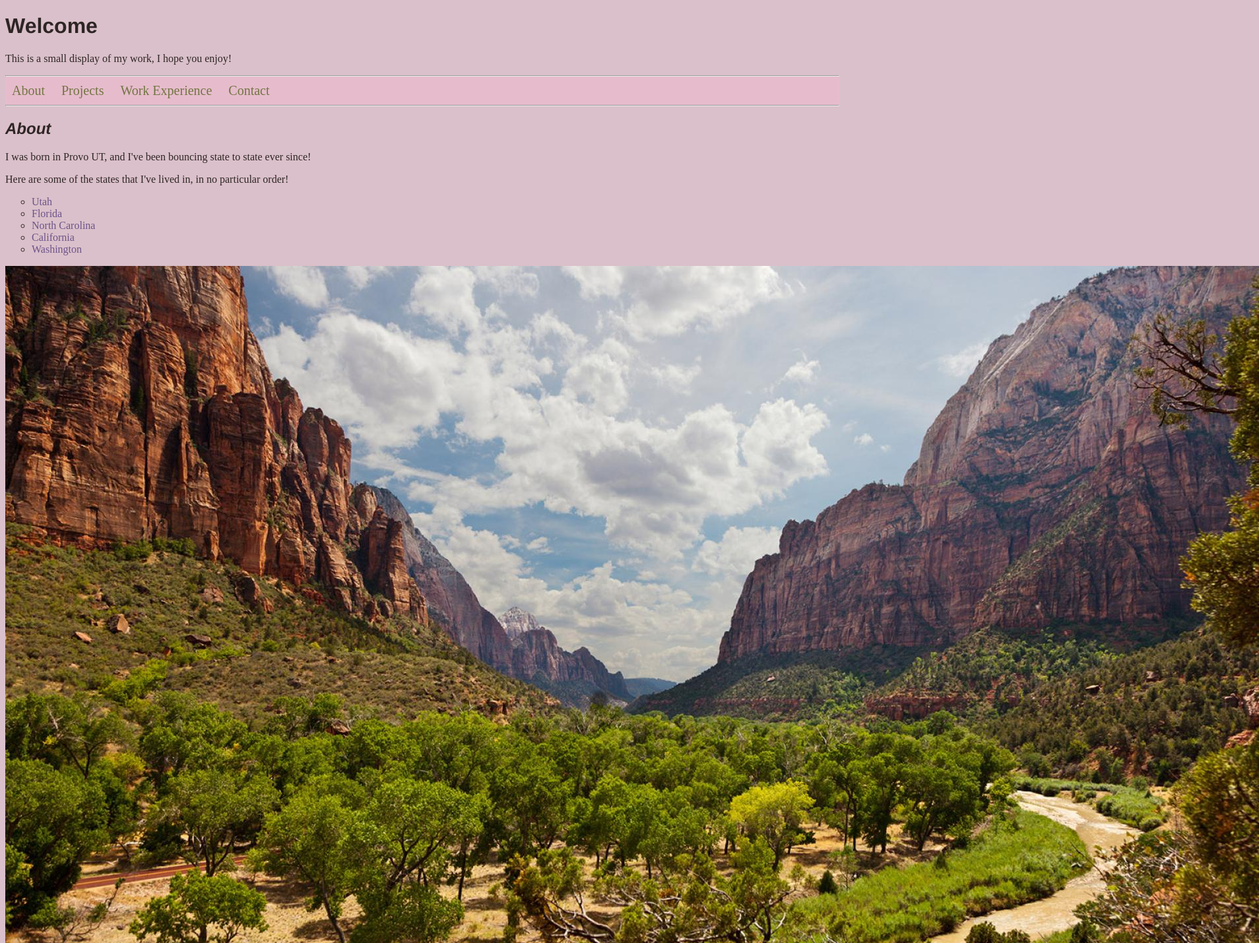
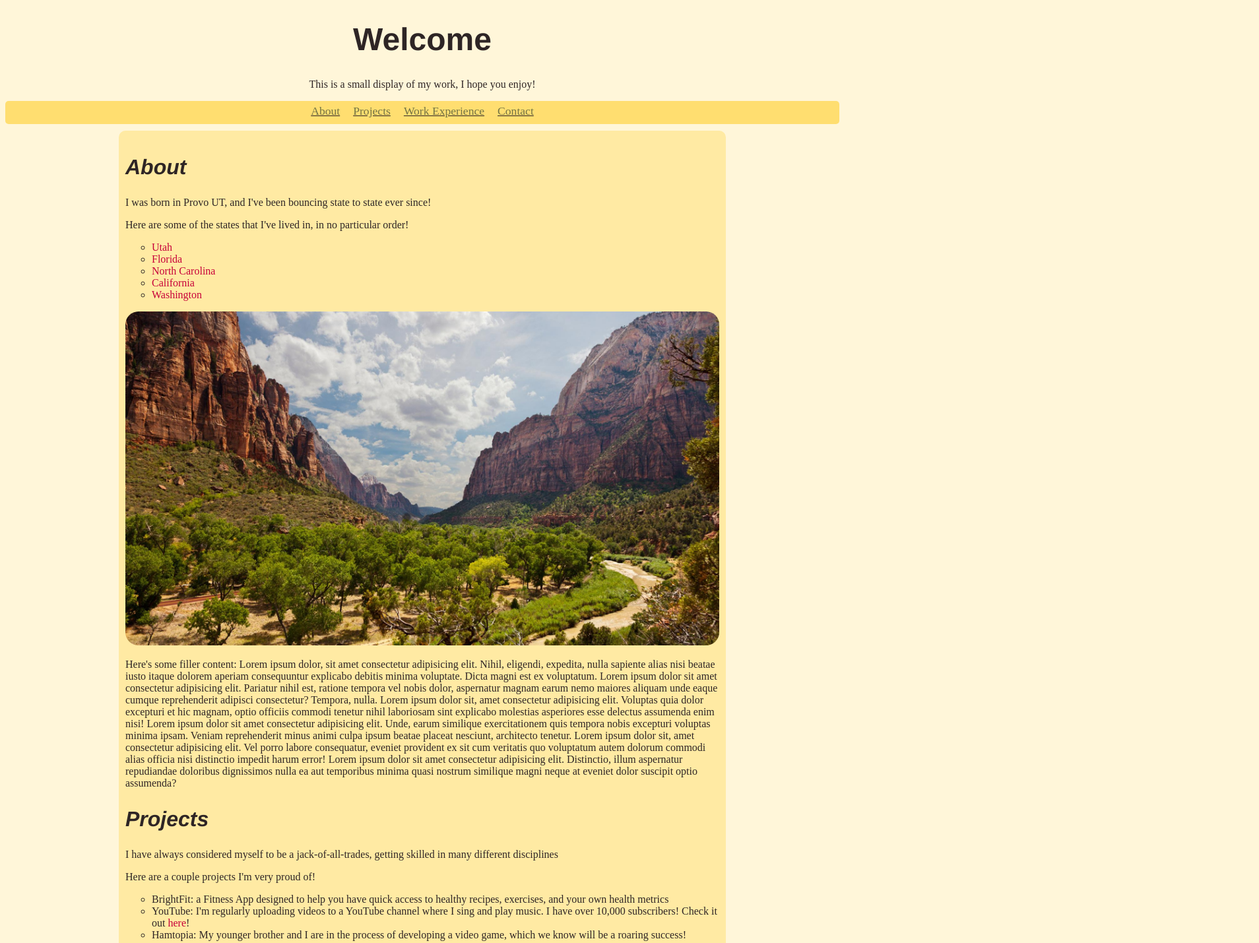
Before and after one commit to BrodyRas/260lab1, a plain HTML site: page index.html in a window 1280 px wide. Shown: the top 1429 px of the page at 66% size, 1908 px wide, since content can reach past the window. Drawn offline with Linux system fonts and the light colour scheme.

Commit message:
cosmetic changes

```diff
--- a/index.html
+++ b/index.html
@@ -8,20 +8,21 @@
 </head>
 
 <body>
+  <div class="title">
     <h1>Welcome</h1>
     <p>This is a small display of my work, I hope you enjoy!</p>
+  </div>
 
   <div class="sticky">
-    <hr>
     <ul class="nav-bar">
       <li><a href=#about>About</a></li>
       <li><a href=#projects>Projects</a></li>
       <li><a href=#experience>Work Experience</a></li>
       <li><a href=#contact>Contact</a></li>
     </ul>
-    <hr>
   </div>
 
+  <div class="page">
     <h2 id="about">About</h2>
     <p>I was born in Provo UT, and I've been bouncing state to state ever since!<br></p>
     <p>Here are some of the states that I've lived in, in no particular order!</p>
@@ -33,31 +34,76 @@
       <li><a href="https://access.wa.gov/">Washington</a></li>
     </ul>
     <img src="images/utah.jpg" alt="A Utah Valley">
+    <p>Here's some filler content: Lorem ipsum dolor, sit amet consectetur adipisicing elit. Nihil, eligendi, expedita,
+      nulla sapiente alias nisi beatae iusto itaque dolorem aperiam consequuntur explicabo debitis minima voluptate.
+      Dicta magni est ex voluptatum. Lorem ipsum dolor sit amet consectetur adipisicing elit. Pariatur nihil est,
+      ratione tempora vel nobis dolor, aspernatur magnam earum nemo maiores aliquam unde eaque cumque reprehenderit
+      adipisci consectetur? Tempora, nulla. Lorem ipsum dolor sit, amet consectetur adipisicing elit. Voluptas quia
+      dolor excepturi et hic magnam, optio officiis commodi tenetur nihil laboriosam sint explicabo molestias asperiores
+      esse delectus assumenda enim nisi! Lorem ipsum dolor sit amet consectetur adipisicing elit. Unde, earum similique
+      exercitationem quis tempora nobis excepturi voluptas minima ipsam. Veniam reprehenderit minus animi culpa ipsum
+      beatae placeat nesciunt, architecto tenetur. Lorem ipsum dolor sit, amet consectetur adipisicing elit. Vel porro
+      labore consequatur, eveniet provident ex sit cum veritatis quo voluptatum autem dolorum commodi alias officia nisi
+      distinctio impedit harum error! Lorem ipsum dolor sit amet consectetur adipisicing elit. Distinctio, illum
+      aspernatur repudiandae doloribus dignissimos nulla ea aut temporibus minima quasi nostrum similique magni neque at
+      eveniet dolor suscipit optio assumenda?</p>
 
     <h2 id="projects">Projects</h2>
     <p>I have always considered myself to be a jack-of-all-trades, getting skilled in many different disciplines<br></p>
     <p>Here are a couple projects I'm very proud of!</p>
     <ul>
-    <li>BrightFit: a Fitness App designed to help you have quick access to healthy recipes, exercises, and your own health metrics</li>
-    <li>YouTube: I'm regularly uploading videos to a YouTube channel where I sing and play music. I have over 10,000 subscribers! Check it out <a href="https://www.youtube.com/channel/UCwiVVxRl8WCzJSAz1pGf43g">here</a>!</li>
-    <li>Hamtopia: My younger brother and I are in the process of developing a video game, which we know will be a roaring success!</li>
+      <li>BrightFit: a Fitness App designed to help you have quick access to healthy recipes, exercises, and your own
+        health metrics</li>
+      <li>YouTube: I'm regularly uploading videos to a YouTube channel where I sing and play music. I have over 10,000
+        subscribers! Check it out <a href="https://www.youtube.com/channel/UCwiVVxRl8WCzJSAz1pGf43g">here</a>!</li>
+      <li>Hamtopia: My younger brother and I are in the process of developing a video game, which we know will be a
+        roaring success!</li>
     </ul>
     <img src="images/studio.jpg" alt="A musical studio">
+    <p>Here's some filler content: Lorem ipsum dolor, sit amet consectetur adipisicing elit. Nihil, eligendi, expedita,
+      nulla sapiente alias nisi beatae iusto itaque dolorem aperiam consequuntur explicabo debitis minima voluptate.
+      Dicta magni est ex voluptatum. Lorem ipsum dolor sit amet consectetur adipisicing elit. Pariatur nihil est,
+      ratione tempora vel nobis dolor, aspernatur magnam earum nemo maiores aliquam unde eaque cumque reprehenderit
+      adipisci consectetur? Tempora, nulla. Lorem ipsum dolor sit, amet consectetur adipisicing elit. Voluptas quia
+      dolor excepturi et hic magnam, optio officiis commodi tenetur nihil laboriosam sint explicabo molestias asperiores
+      esse delectus assumenda enim nisi!</p>
+
+
     <h2 id="experience">Work Experience:</h2>
     <p>I've been blessed to have many opportunities to work and build experience.<br></p>
     <p>Here are some places I've been employed!</p>
     <ul>
       <li>Juni Learning: I work here currently! I'm a remote CS tutor, teaching students in 1:1 sessions</li>
-    <li>Imagine Learning: I worked as a Quality Assurance intern to make sure the Spanish translations and functionality are in place</li>
-    <li>Eat Sleep Play: This game studio worked with Zynga to produce levels for the mobile game Looney Tunes Dash!</li>
+      <li>Imagine Learning: I worked as a Quality Assurance intern to make sure the Spanish translations and
+        functionality are in place</li>
+      <li>Eat Sleep Play: This game studio worked with Zynga to produce levels for the mobile game Looney Tunes Dash!
+      </li>
     </ul>
     <img src="images/code.jpg" alt="Lines of Code">
+    <p>Here's some filler content: Lorem ipsum dolor, sit amet consectetur adipisicing elit. Nihil, eligendi, expedita,
+      nulla sapiente alias nisi beatae iusto itaque dolorem aperiam consequuntur explicabo debitis minima voluptate.
+      Dicta magni est ex voluptatum. Lorem ipsum dolor sit amet consectetur adipisicing elit. Pariatur nihil est,
+      ratione tempora vel nobis dolor, aspernatur magnam earum nemo maiores aliquam unde eaque cumque reprehenderit
+      adipisci consectetur? Tempora, nulla. Lorem ipsum dolor sit, amet consectetur adipisicing elit. Voluptas quia
+      dolor excepturi et hic magnam, optio officiis commodi tenetur nihil laboriosam sint explicabo molestias asperiores
+      esse delectus assumenda enim nisi! Lorem, ipsum dolor sit amet consectetur adipisicing elit. Nulla perspiciatis
+      quibusdam, fuga cum aliquam sed, animi quaerat veritatis officiis impedit, vero error unde. Quam vel quasi est
+      quisquam, quia voluptatem. Lorem ipsum dolor sit amet consectetur, adipisicing elit. Assumenda dolore cumque
+      asperiores rerum dolorem ab, quas quisquam doloribus maxime iste illo magnam nam sit impedit sequi consequatur,
+      nemo natus aut? Lorem ipsum dolor sit amet consectetur adipisicing elit. Nostrum omnis quia ipsam quis distinctio
+      qui doloremque rerum odio! Placeat, harum expedita rem illo voluptas velit cupiditate deserunt impedit sed
+      adipisci! Lorem ipsum dolor sit amet consectetur adipisicing elit. Beatae suscipit quaerat voluptatibus dolorum
+      illum ipsum, neque in ducimus repudiandae, ab ratione, earum atque maiores facere doloremque error modi veritatis
+      eius! Lorem ipsum dolor sit amet consectetur adipisicing elit. Facilis, eius. Et sit non, minus iusto distinctio
+      mollitia quidem quaerat ipsa officia! Ex dolorum quis commodi modi voluptate, natus temporibus eaque?</p>
+
     <h2 id="contact">Contact Me</h2>
     <ul>
       <li>Brody Rasmussen</li>
       <li>abc@def.ghi</li>
       <li>(123)-456-7890</li>
     </ul>
+  </div>
 
 </body>
 
--- a/style.css
+++ b/style.css
@@ -1,6 +1,21 @@
 body {
   color: #2e2525; /* dark gray*/
-  background-color: #dac0ca;
+  background-color: #fff6d9;
+}
+
+img{
+  width: 100%;
+  border-radius: 20px;
+}
+
+.title{
+  justify-content: center;
+  align-items: center;
+}
+
+.title h1,
+.title p {
+  text-align: center;
 }
 
 h1, h2, h3, h4, h5, h6 {
@@ -8,12 +23,12 @@ h1, h2, h3, h4, h5, h6 {
 }
 
 h1 {
-  font-size: 2em;
+  font-size: 3em;
   font-weight: bolder;
 }
 
 h2{
-  font-size: 1.5em;
+  font-size: 2em;
   font-style: italic;
 }
 
@@ -26,27 +41,29 @@ a{
 }
 
 a:link {
-  color: #6d5388;
+  color: #c70039;
 }
 
 a:hover {
-  color: #9a51e6;
+  color: #000;
 }
 
 a:visited {
-  color: rgb(167, 54, 236)
+  color: #c70039;
 }
 
 .nav-bar{
   list-style-type: none;
-  margin: 0;
   padding: 0;
-  display:
+  display: flex;
+  justify-content: center;
+  margin: auto;
 }
 
 .nav-bar li{
   display: inline;
   padding: 0px 10px;
+  text-decoration: underline;
 }
 
 .nav-bar li a:link{
@@ -61,6 +78,34 @@ div.sticky {
   position: -webkit-sticky;
   position: sticky;
   top: 0;
-  background-color: #e6bccc;
-  font-size: 20px;
+  background-color: #ffde70;
+  font-size: 1.1em;
+  height: 30px;
+  padding-top: 5px;
+  border-radius: 5px;
+  margin-bottom: 10px;
 }
+
+.page{
+  background-color: #ffeaa3;
+  padding: 10px;
+  border-radius: 10px;
+}
+
+/* DESKTOP */
+@media only screen and (min-width: 900px){
+  .page{
+    width: 900px;
+    margin: 0 auto;
+  }
+}
+
+/* TABLET */
+@media only screen and (max-width: 800px){
+
+}
+
+/* SMART PHONES */
+@media only screen and (max-width: 500px){
+
+}
```
Lines whose indentation alone changed are shown as unchanged.
